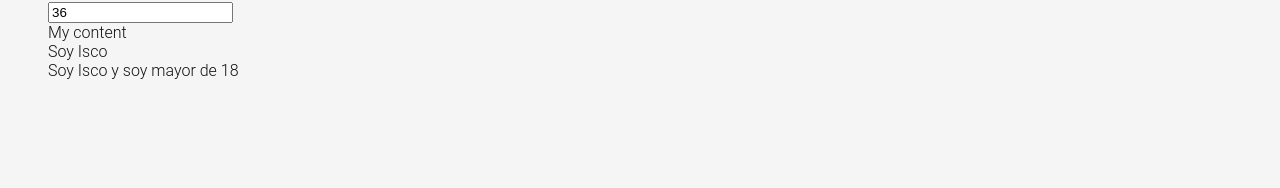
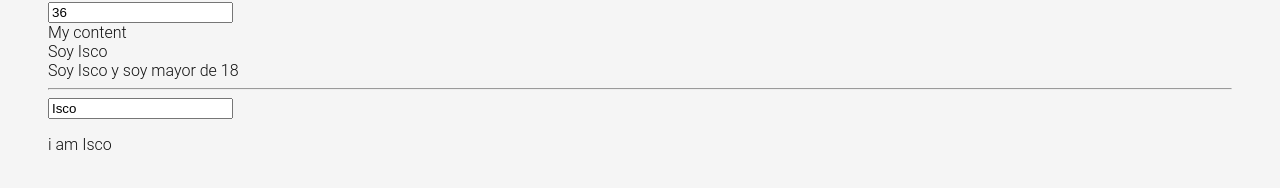
Before and after one commit to pakolalo/todoApp-Angular, an Angular app: page /labs in a window 1280 px wide. Shown: the part 1632-1820 px from the top of the page. Before the commit the page ends 1760 px from the top, so only its background shows below. Built offline with nearby package versions, Linux system fonts and the light colour scheme.

Commit message:
feat(*): understand switch directive [ISCO-270721]

```diff
--- a/src/app/pages/home/home.html
+++ b/src/app/pages/home/home.html
@@ -63,7 +63,15 @@
       <!-- This footer should be hidden by default and shown when there are todos -->
       <footer class="footer">
         <!-- This should be `0 items left` by default -->
-        <span class="todo-count"><strong>{{ tasks().length }}</strong> To do items</span>
+        <span class="todo-count">
+          <strong>{{ tasks().length }}</strong>
+          To do
+          @if (tasks().length >= 2) {
+            <span>items</span>
+          } @else {
+            <span>item</span>
+          }
+        </span>
         <!-- Remove this if you don't implement routing -->
         <ul class="filters">
           <li>
--- a/src/app/pages/labs/labs.html
+++ b/src/app/pages/labs/labs.html
@@ -68,4 +68,25 @@
   } @else {
     <div>No soy mayor</div>
   }
+  <hr />
+  <input type="text"
+  [value]="person().name"
+  (change)="changeName($event)"
+  >
+  <div>
+  @switch (person().name) {
+    @case ('Isco') {
+      <p>i am Isco</p>
+    }
+    @case ('Mattia') {
+      <p>I am Mattia</p>
+    }
+    @case ('Ana') {
+      <p>I am Ana</p>
+    }
+    @default {
+      <p>I am no one</p>
+    }
+  }
+  </div>
 </div>
--- a/src/app/pages/labs/labs.ts
+++ b/src/app/pages/labs/labs.ts
@@ -48,4 +48,15 @@ export class Labs {
       }
     })
   }
+
+  changeName(event: Event) {
+    const input = event.target as HTMLInputElement;
+    const newValue = input.value;
+    this.person.update(prevState => {
+      return {
+        ... prevState,
+        name: newValue
+      }
+    })
+  }
 }
```
